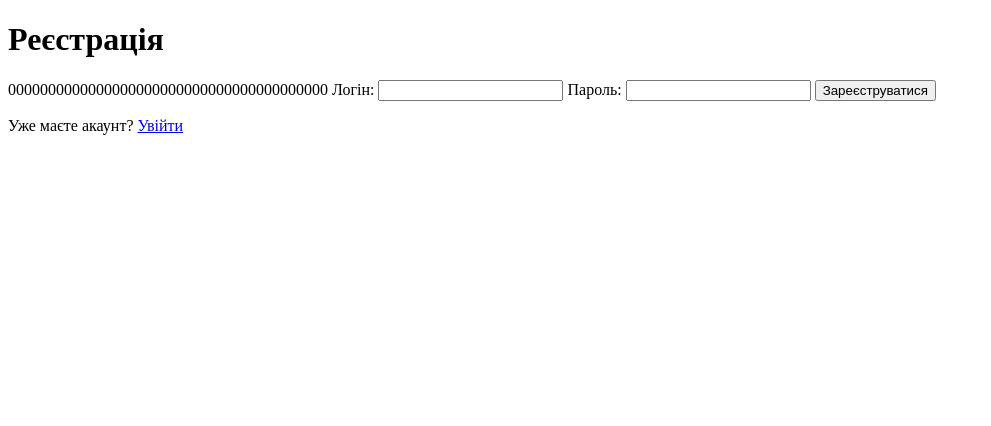
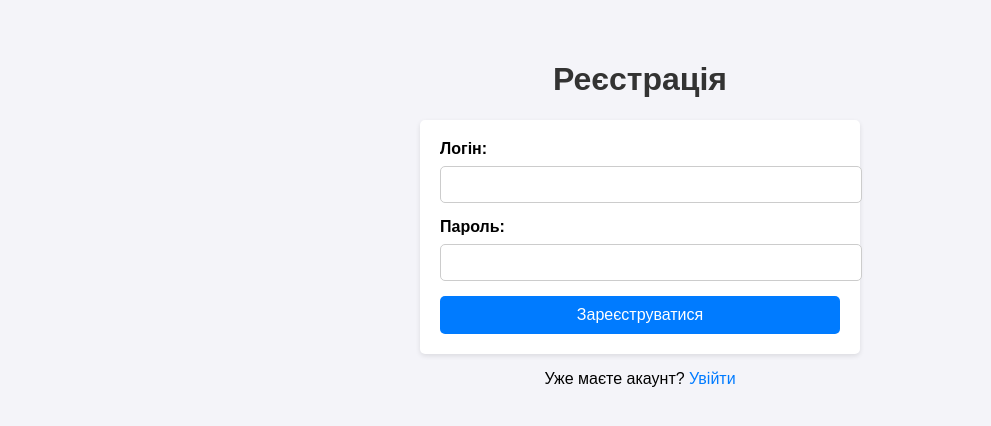
Before and after one commit to Na3ariy/myownapp, a Flask app: page /register in a window 1280 px wide. Shown: the top 426 px of the page, without its empty margins (0-991 px from the left). Run offline with Flask 3, Linux system fonts and the light colour scheme; some libraries are stand-ins or nearby versions.

Commit message:
Fixed CSRF token issue in register.html

```diff
--- a/templates/register.html
+++ b/templates/register.html
@@ -1,16 +1,74 @@
 <!DOCTYPE html>
-<html>
+<html lang="en">
 <head>
+    <meta charset="UTF-8">
+    <meta name="viewport" content="width=device-width, initial-scale=1.0">
     <title>Реєстрація</title>
+    <style>
+        body {
+            font-family: Arial, sans-serif;
+            margin: 20px;
+            padding: 20px;
+            background-color: #f4f4f9;
+        }
+        h1 {
+            text-align: center;
+            color: #333;
+        }
+        form {
+            max-width: 400px;
+            margin: 0 auto;
+            background: #fff;
+            padding: 20px;
+            border-radius: 5px;
+            box-shadow: 0 2px 5px rgba(0,0,0,0.1);
+        }
+        label {
+            display: block;
+            margin-bottom: 8px;
+            font-weight: bold;
+        }
+        input {
+            width: 100%;
+            padding: 10px;
+            margin-bottom: 15px;
+            border: 1px solid #ccc;
+            border-radius: 5px;
+        }
+        button {
+            width: 100%;
+            padding: 10px;
+            background: #007bff;
+            color: #fff;
+            border: none;
+            border-radius: 5px;
+            font-size: 16px;
+            cursor: pointer;
+        }
+        button:hover {
+            background: #0056b3;
+        }
+        p {
+            text-align: center;
+        }
+        a {
+            color: #007bff;
+            text-decoration: none;
+        }
+        a:hover {
+            text-decoration: underline;
+        }
+    </style>
 </head>
 <body>
     <h1>Реєстрація</h1>
     <form method="POST" action="/register">
-        {{ csrf_token() }}
+        <!-- CSRF-токен -->
+        <input type="hidden" name="csrf_token" value="{{ csrf_token() }}">
         <label for="username">Логін:</label>
-        <input type="text" name="username" required>
+        <input type="text" name="username" id="username" required>
         <label for="password">Пароль:</label>
-        <input type="password" name="password" required>
+        <input type="password" name="password" id="password" required>
         <button type="submit">Зареєструватися</button>
     </form>
     <p>Уже маєте акаунт? <a href="/login">Увійти</a></p>
```
Also changed, not shown: templates/login.html (+62 -4 lines).
